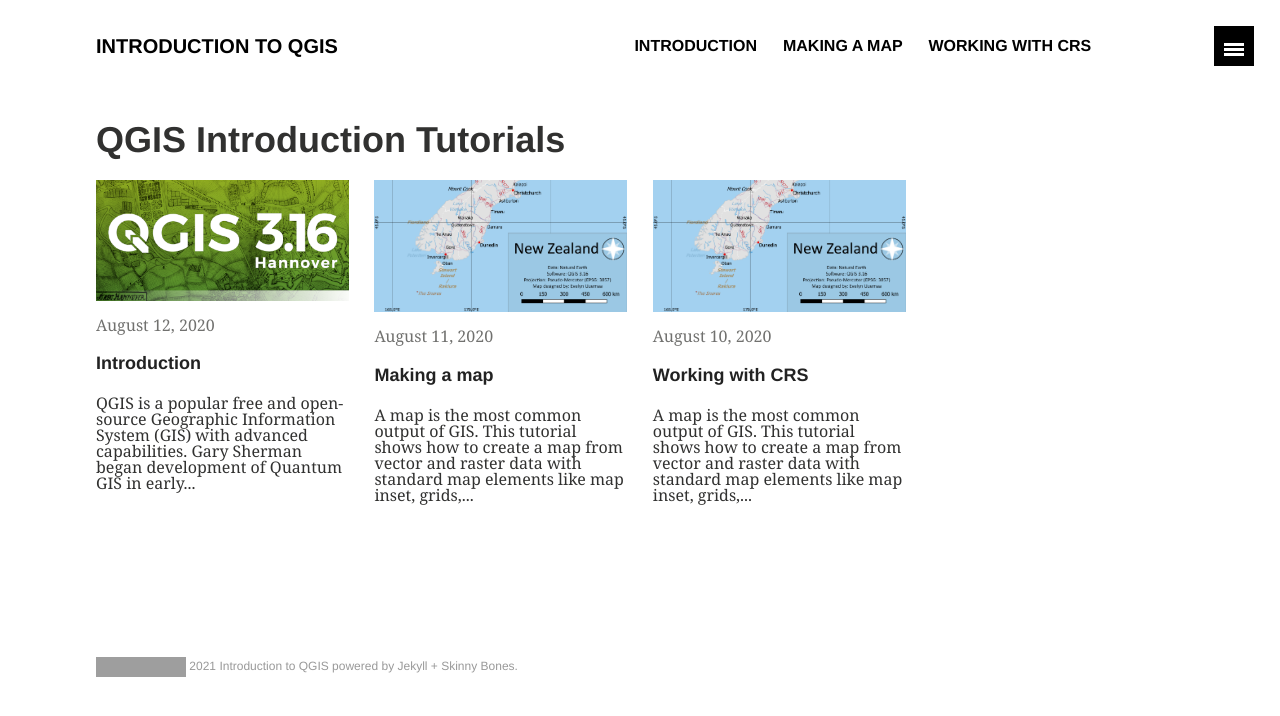
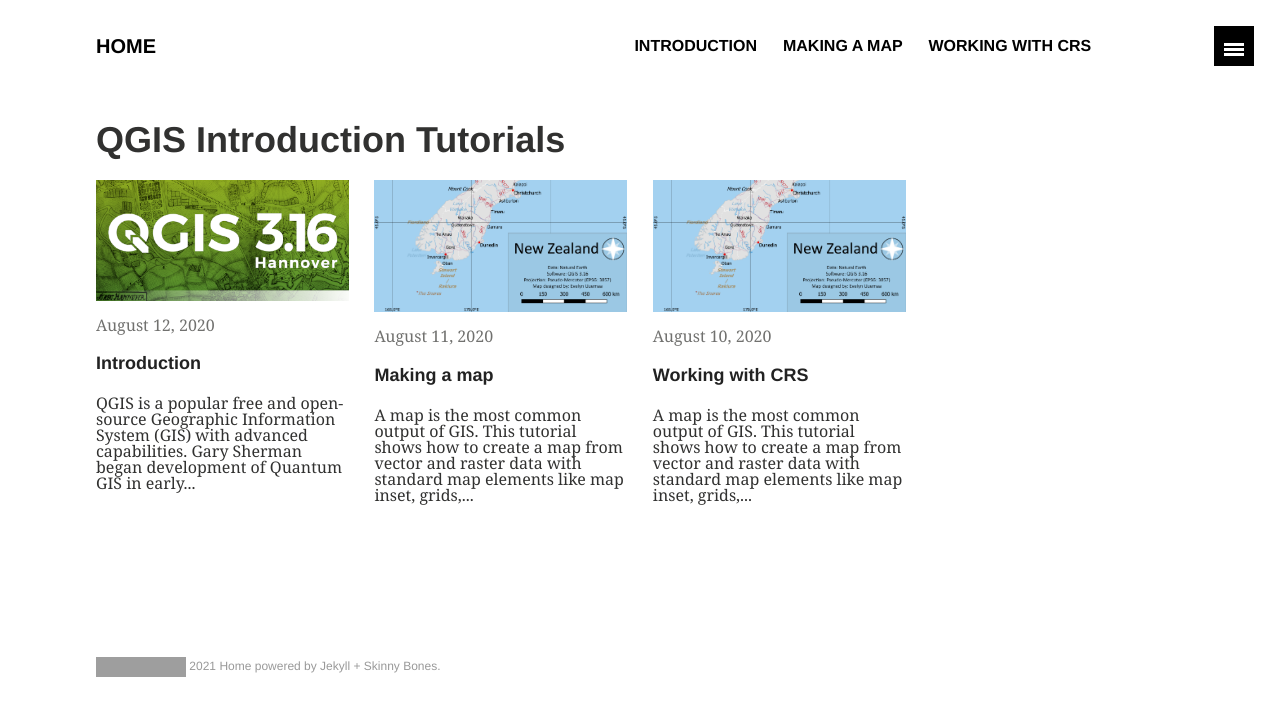
Before and after one commit to kevelyn1/QGIS-Intro, a Jekyll site: the page built from index.md, in a window 1280 px wide. Shown: the top 716 px of the page. Built offline with Jekyll 4.4.1, drawn with Linux system fonts in a browser that asks for light colours; grey boxes are pictures that could not be loaded.

Commit message:
update on main page

```diff
--- a/_config.yml
+++ b/_config.yml
@@ -1,6 +1,6 @@
 # Site wide configuration
 
-title: "Introduction to QGIS"
+title: "Home"
 description: "Introduction to QGIS Tutorials"
 logo: QGIS_intro_teaser2.png # 120x120 px default image used for Twitter summary card
 teaser: QGIS_intro_teaser.png #  400x250 px default teaser image used in image archive grid
```
